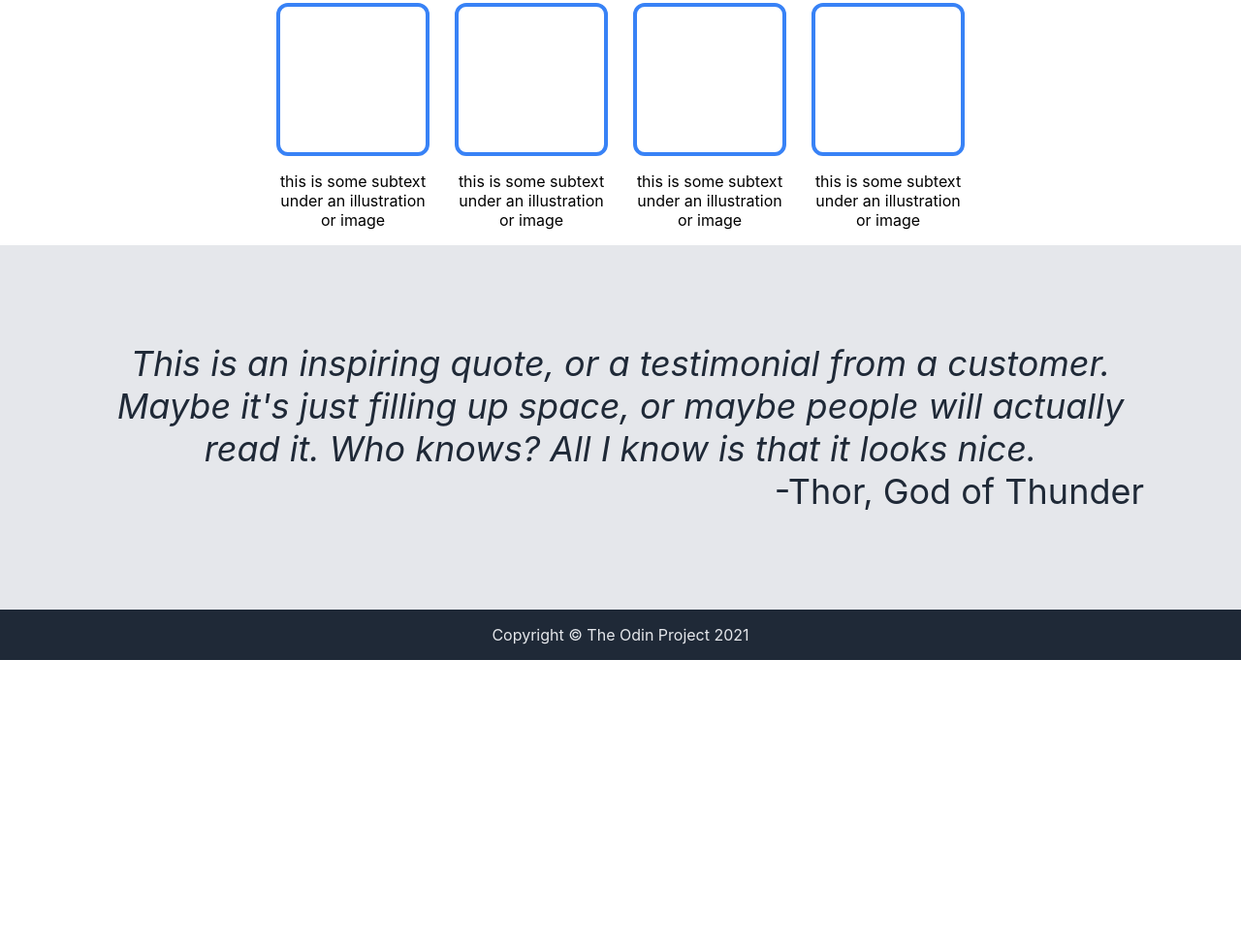
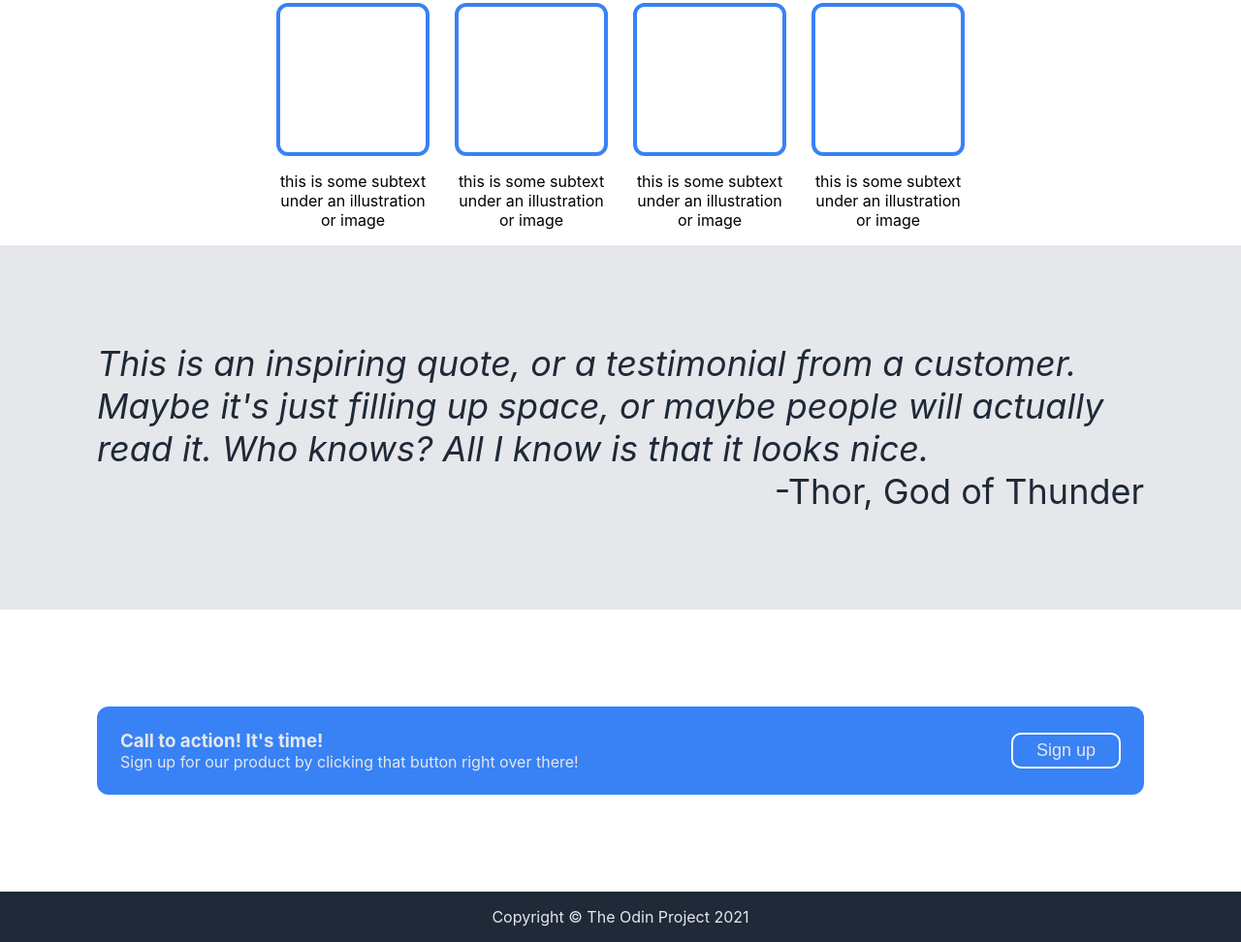
Before and after one commit to prestonlisek32/odin-landing-page, a plain HTML site: page index.html in a window 1280 px wide. Shown: the part 430-1402 px from the top of the page at 97% size. Before the commit the page ends 1111 px from the top, so only its background shows below. Drawn offline with Linux system fonts and the light colour scheme.

Commit message:
finished call to action section, finished with site for now, hope to revisit down the road

```diff
--- a/index.html
+++ b/index.html
@@ -60,7 +60,13 @@
         </p>
         <p class="author">-Thor, God of Thunder</p>
       </div>
-
+      <div class="CTA">
+        <div>
+          <h3>Call to action! It's time!</h3>
+          <p>Sign up for our product by clicking that button right over there!</p>
+        </div>
+        <button class="button">Sign up</button>
+      </div>
     </main>
     <footer>
       <p>Copyright &copy; The Odin Project 2021</p>
--- a/style.css
+++ b/style.css
@@ -60,8 +60,9 @@ ul a {
   border: 0;
   font-size: 18px;
   color: #e5e7eb;
-  padding: 12px 24px;
+  padding: 6px 24px;
 }
+
 
 .card-wrapper{
   display:flex;
@@ -122,11 +123,11 @@ footer{
 
 .quote-container p{
   font-size: 36px;
-  text-align: center;
   color: #1f2937;
   margin: 0px;
   padding:0px;
 }
+
 .quote{
   font-style: italic;
 }
@@ -134,3 +135,23 @@ footer{
 .author{
   align-self: flex-end;
 }
+
+.CTA{
+  background-color:#3882f6;
+  display: flex;
+  justify-content: space-between;
+  align-items: center;
+  margin: 100px;
+  padding: 24px;
+  border-radius: 12px;
+}
+
+.CTA p, h3{
+  margin: 0px;
+  padding: 0px;
+  color: #E5e7eb;
+}
+
+.CTA button{
+  border: 2px solid white;
+}
```
